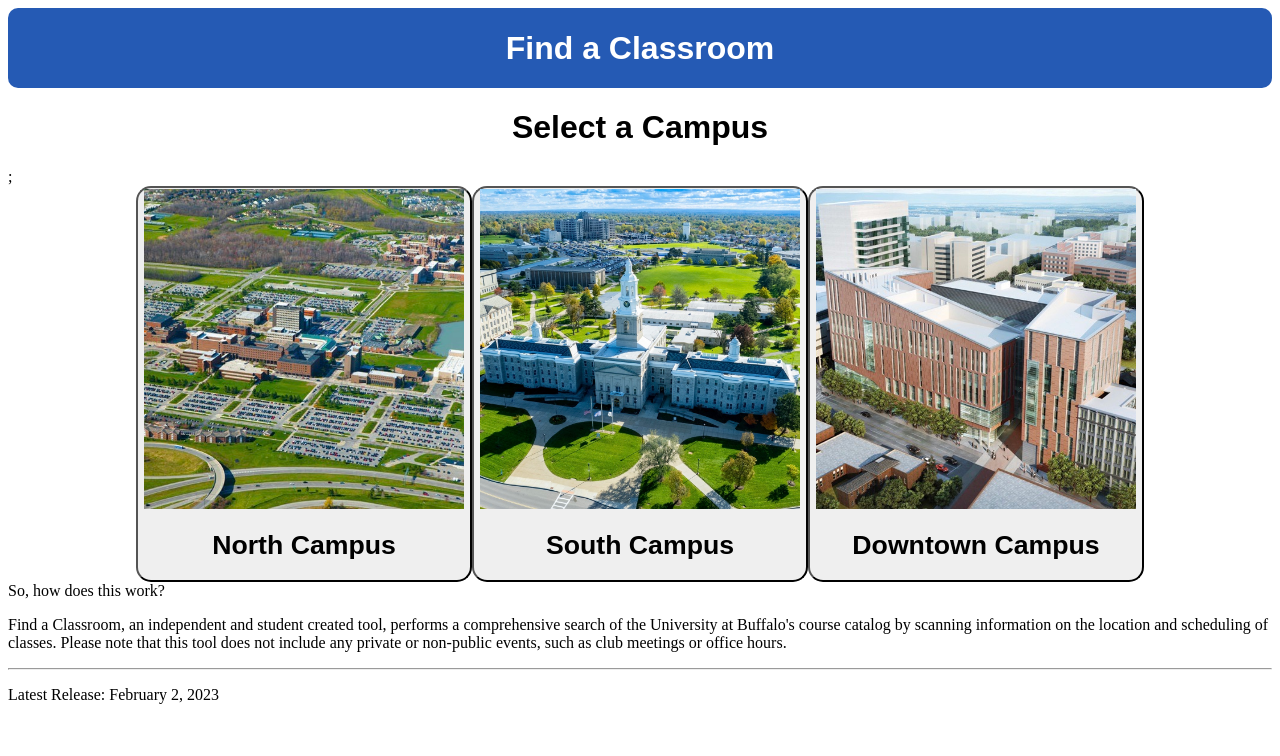
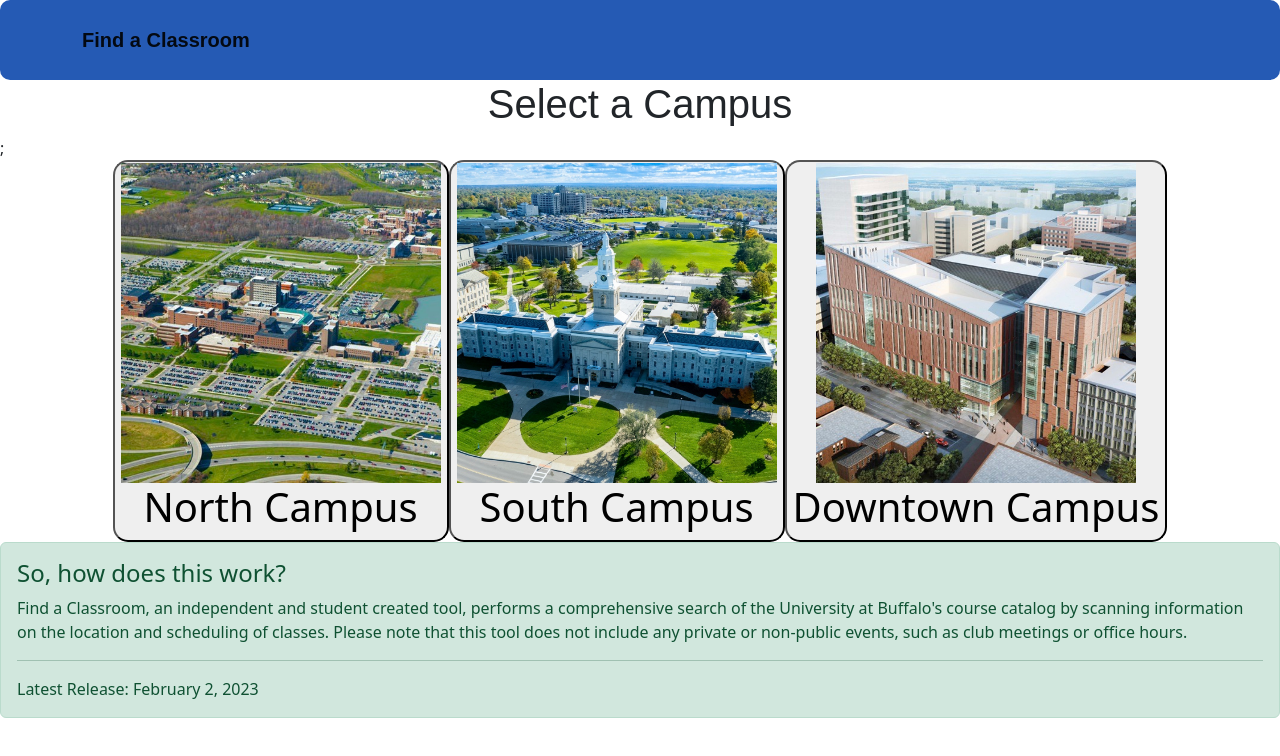
Before and after one commit to AndrewBuffalo/UB-Class-Finder, a React (Create React App) app in the folder client/: page / in a window 1280 px wide. Shown: the top 756 px of the page. Built offline with nearby package versions, Linux system fonts and the light colour scheme.

Commit message:
boostrap green yay

```diff
--- a/client/src/components/Explainer.js
+++ b/client/src/components/Explainer.js
@@ -1,9 +1,8 @@
 import React from "react";
-import { Alert } from "react-bootstrap";
+import Alert from "react-bootstrap/Alert";
 
 function Explainer() {
   return (
-    <div>
     <Alert variant="success">
       <Alert.Heading>So, how does this work?</Alert.Heading>
       <p>
@@ -14,9 +13,10 @@ function Explainer() {
         such as club meetings or office hours.
       </p>
       <hr />
-        <p className="mb-0">Latest Release: February 2, 2023</p>
+      <p className="mb-0">
+        Latest Release: February 2, 2023
+      </p>
     </Alert>
-    </div>
   );
 }
 
--- a/client/src/index.js
+++ b/client/src/index.js
@@ -1,7 +1,7 @@
 import React from 'react';
 import ReactDOM from 'react-dom/client';
 import App from './App';
-
+import 'bootstrap/dist/css/bootstrap.min.css';
 
 const root = ReactDOM.createRoot(document.getElementById('root'));
 root.render(
```
Also changed, not shown: 1 other file (tests, documents, lock files or other folders). Lines whose indentation alone changed are shown as unchanged.
